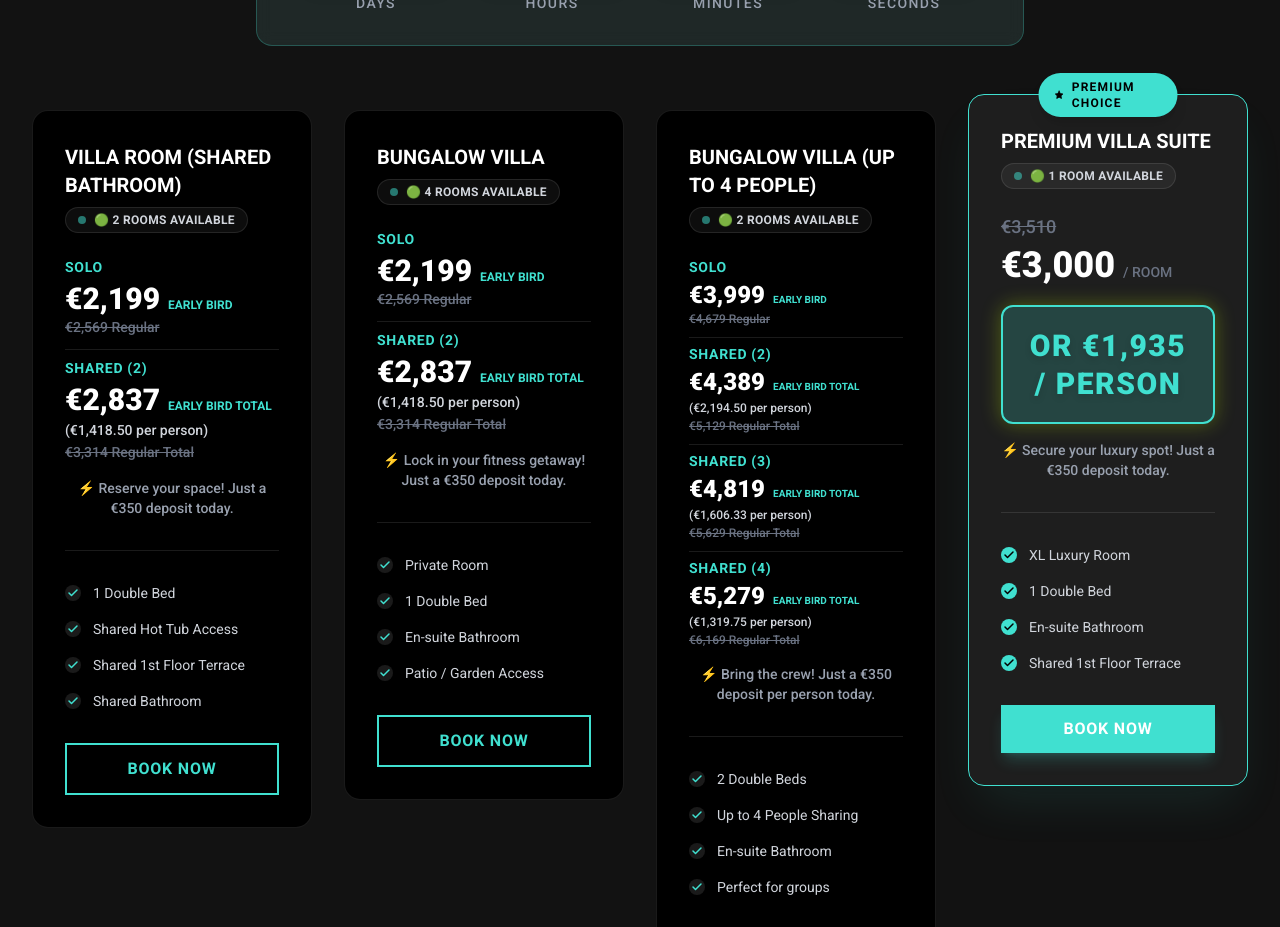
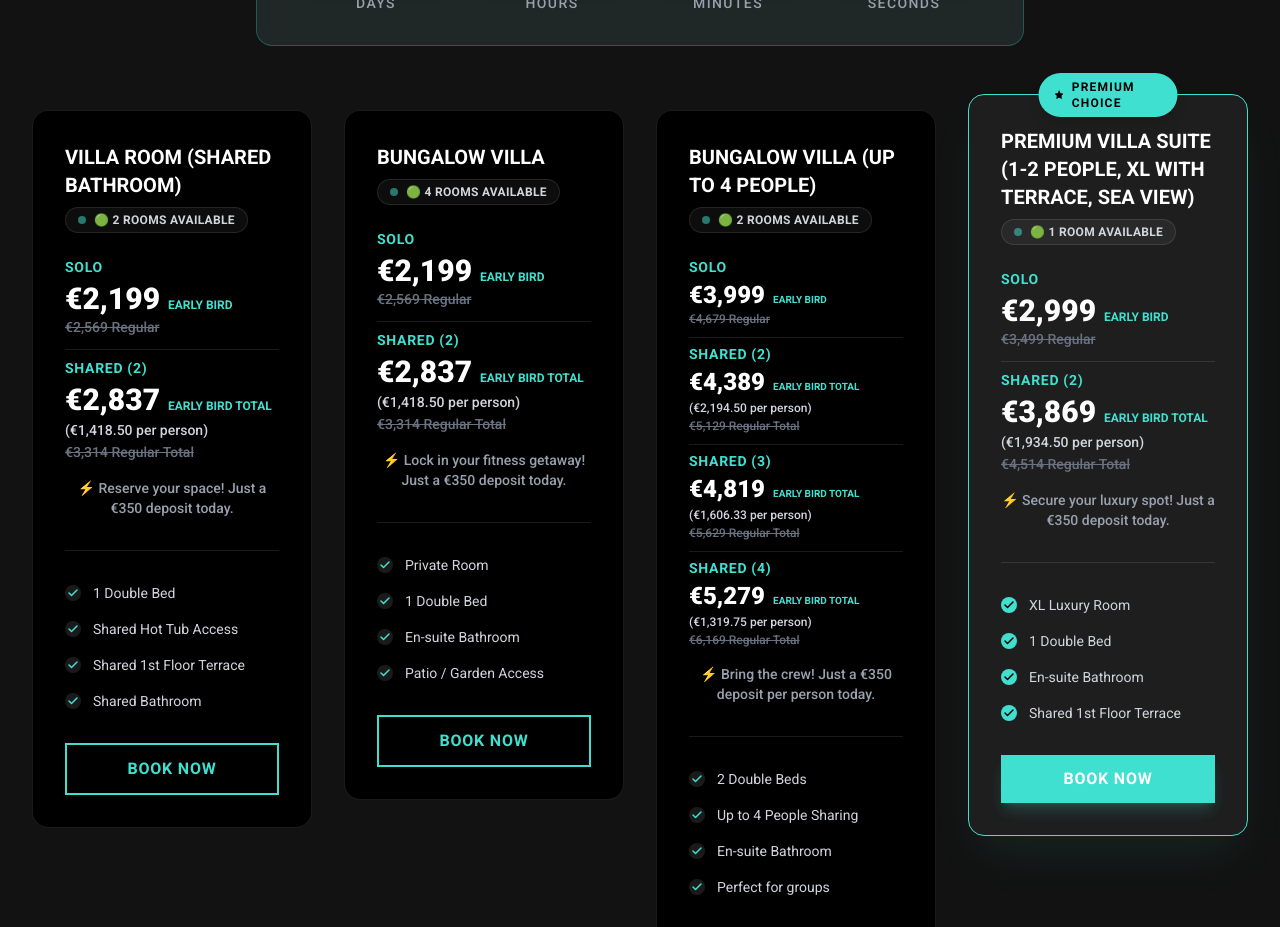
Before and after one commit to spiderfranlee/The-Reset-Guys, a React (Vite) app: page / in a window 1280 px wide. Shown: the part 10240-11167 px from the top of the page. Built offline with nearby package versions, Linux system fonts and the light colour scheme.

Commit message:
feat(pricing): Enhance premium villa suite pricing details
Introduce more granular pricing options for the premium villa suite, allowing for both solo and shared occupancy with clear original and per-person rates, as well as updated descriptions to reflect the larger size and amenities.

```diff
--- a/components/Pricing.tsx
+++ b/components/Pricing.tsx
@@ -95,12 +95,14 @@ const Pricing: React.FC = () => {
       highlight: false
     },
     {
-      title: 'PREMIUM VILLA SUITE',
+      title: 'Premium Villa Suite (1-2 People, XL with Terrace, Sea View)',
       subtitle: '🟢 1 ROOM AVAILABLE',
-      price: '€3,000',
-      originalPrice: '€3,510',
-      per: '/ ROOM',
-      saveText: 'OR €1,935 / PERSON',
+      pricingMode: 'split',
+      soloPrice: '€2,999',
+      soloRegular: '€3,499',
+      sharedPrice: '€3,869',
+      sharedPerPerson: '€1,934.50',
+      sharedRegular: '€4,514',
       deposit: '⚡ Secure your luxury spot! Just a €350 deposit today.',
       features: [
         'XL Luxury Room',
```
